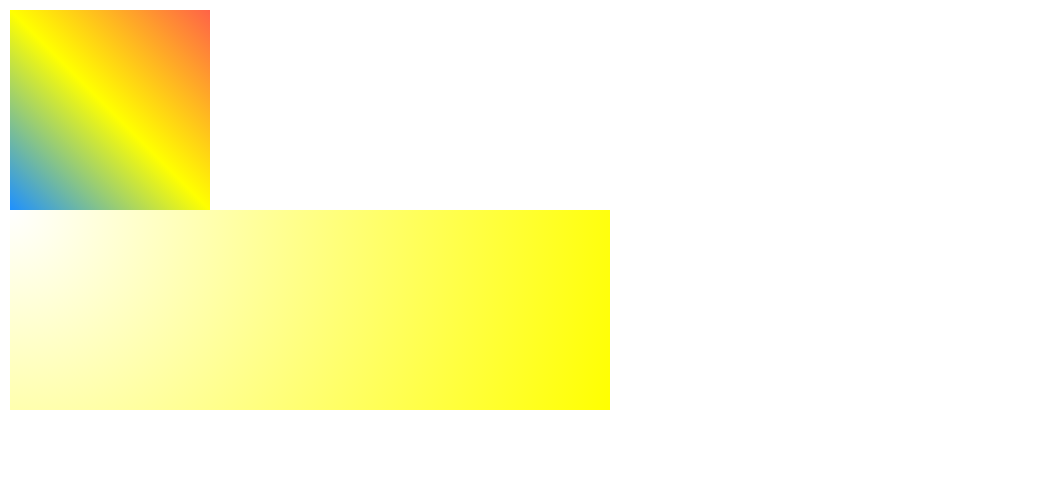
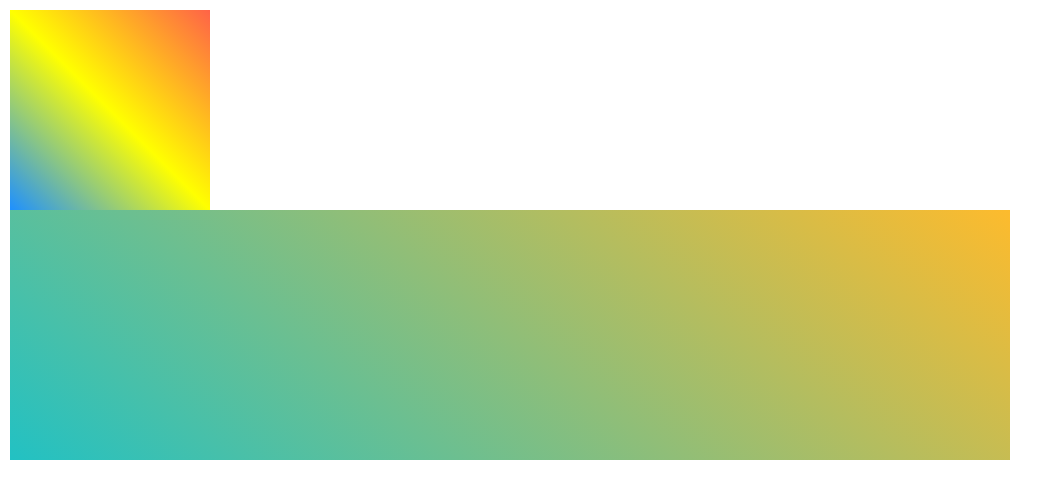
Before and after one commit to marcellusj/HTML-CSS-learning, a plain HTML site: page Sample_Website/index.html in a window 1280 px wide. Shown: the whole page, without its empty margins (0-1063 px from the left). Drawn offline with Linux system fonts and the light colour scheme.

Commit message:
Gradients from online.

```diff
--- a/Sample_Website/css/styles.css
+++ b/Sample_Website/css/styles.css
@@ -9,7 +9,12 @@ body {
 }
 
 .box2 {
-  width: 600px;
-  height: 200px;
-  background: radial-gradient(circle at top left, white, yellow);
+  width: 1000px;
+  height: 250px;
+  background: rgb(34, 193, 195);
+  background: linear-gradient(
+    37deg,
+    rgba(34, 193, 195, 1) 0%,
+    rgba(253, 187, 45, 1) 100%
+  );
 }
```
